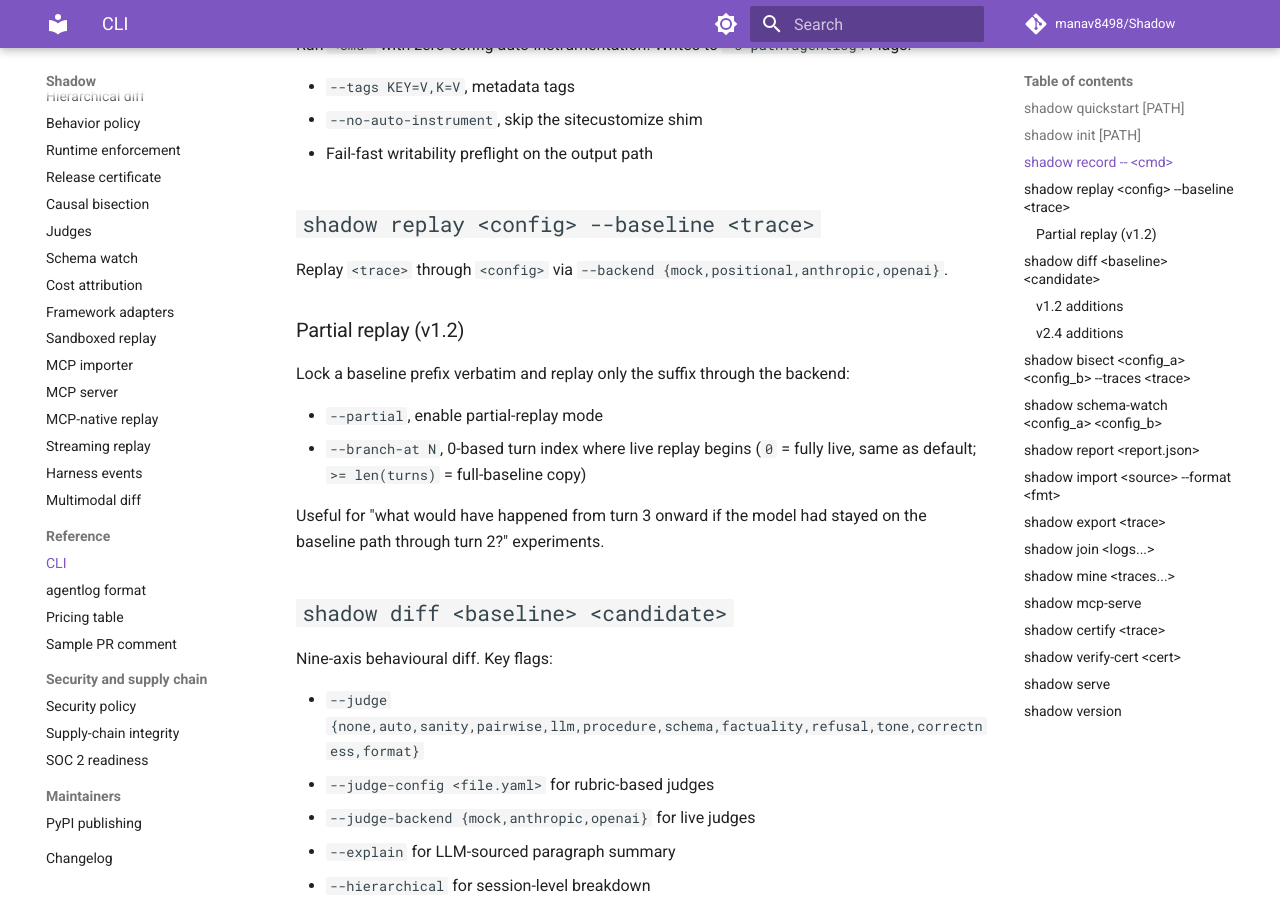
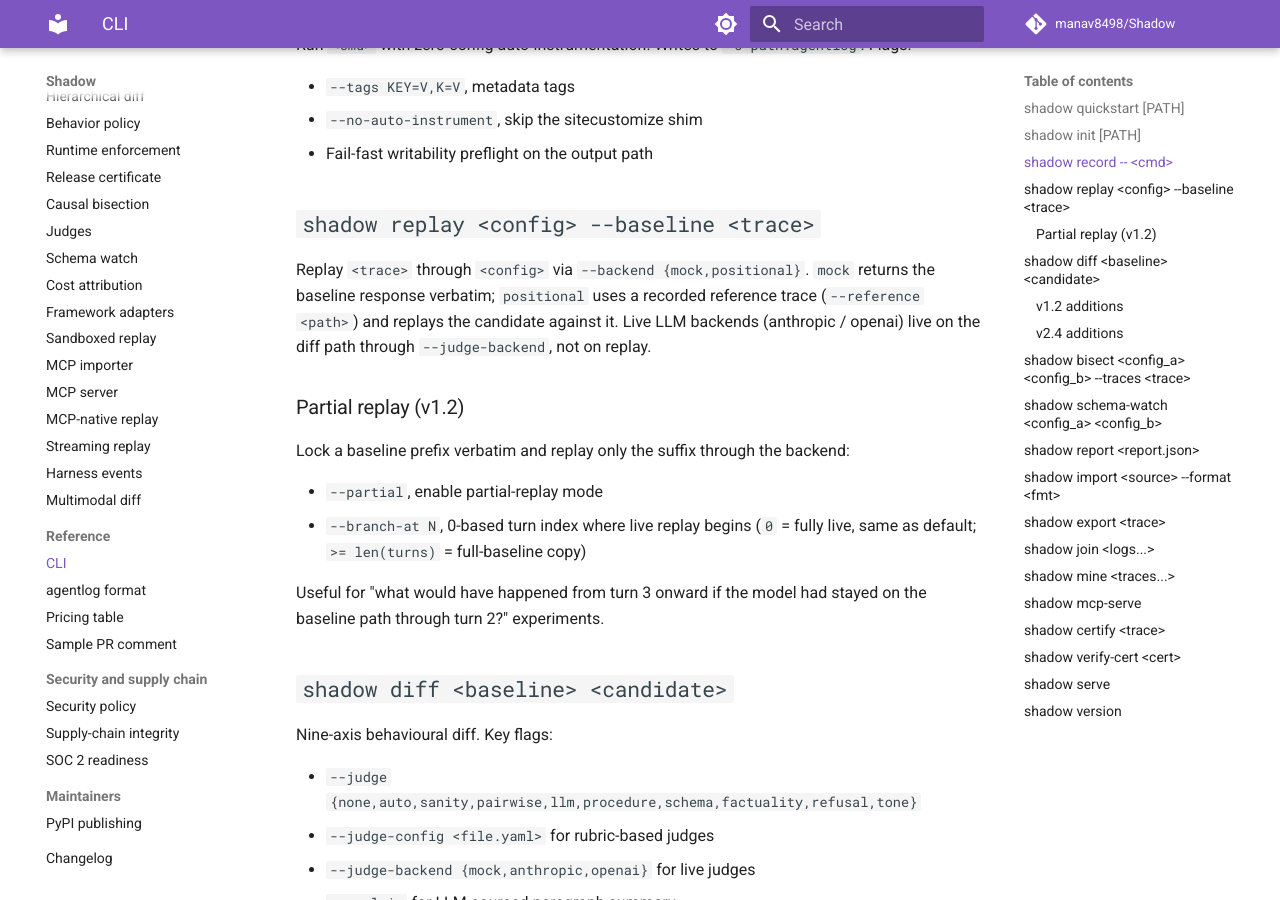
Before and after one commit to manav8498/Shadow, an MkDocs documentation site: the page built from docs/reference/cli.md, in a window 1280 px wide and 900 px high, scrolled down 483 px. Built offline with MkDocs 1.6.1 and Material for MkDocs 9.7.7, drawn with Linux system fonts in a browser that asks for light colours; comment, search, counter and statistics services are not loaded.

Commit message:
docs: align replay backend and judge enums with the cli
The CLI reference listed --backend {mock,positional,anthropic,openai}
and --judge {...,correctness,format}. The actual BackendKind enum is
just {mock,positional}, and JudgeKind ends at tone.

```diff
--- a/docs/reference/cli.md
+++ b/docs/reference/cli.md
@@ -23,8 +23,11 @@
 
 ## `shadow replay <config> --baseline <trace>`
 
-Replay `<trace>` through `<config>` via
-`--backend {mock,positional,anthropic,openai}`.
+Replay `<trace>` through `<config>` via `--backend {mock,positional}`.
+`mock` returns the baseline response verbatim; `positional` uses a
+recorded reference trace (`--reference <path>`) and replays the
+candidate against it. Live LLM backends (anthropic / openai) live
+on the diff path through `--judge-backend`, not on replay.
 
 ### Partial replay (v1.2)
 
@@ -43,7 +46,7 @@
 
 Nine-axis behavioural diff. Key flags:
 
-- `--judge {none,auto,sanity,pairwise,llm,procedure,schema,factuality,refusal,tone,correctness,format}`
+- `--judge {none,auto,sanity,pairwise,llm,procedure,schema,factuality,refusal,tone}`
 - `--judge-config <file.yaml>` for rubric-based judges
 - `--judge-backend {mock,anthropic,openai}` for live judges
 - `--explain` for LLM-sourced paragraph summary
```
